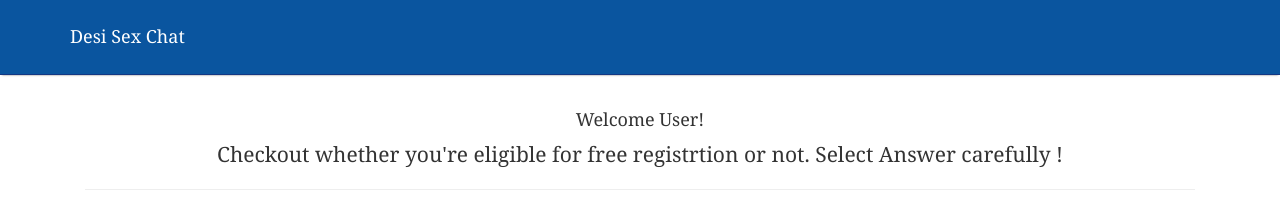
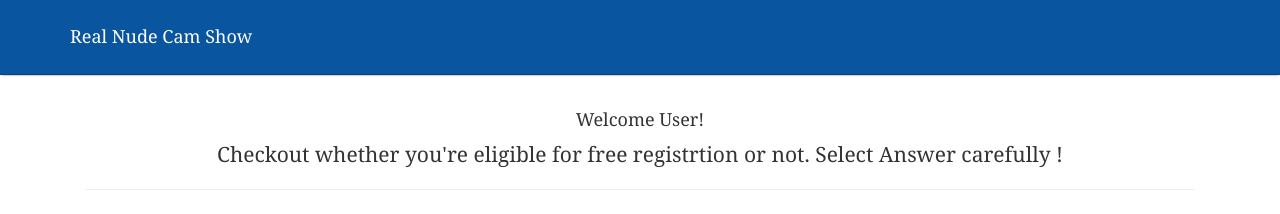
Before and after one commit to enyusu/enyusu.github.com, a Jekyll site: the page allf4f2/index.html, which Jekyll copies as it is, in a window 1280 px wide. Shown: the top 214 px of the page. Built offline with Jekyll 4.4.1, drawn with Linux system fonts in a browser that asks for light colours.

Commit message:
Update index.html

```diff
--- a/allf4f2/index.html
+++ b/allf4f2/index.html
@@ -27,7 +27,7 @@
                <br>
                <center>
                   <h4>
-                  Desi Sex Chat
+                  Real Nude Cam Show
                   </h4><h4>
                </h4></center>
                <br>
```
